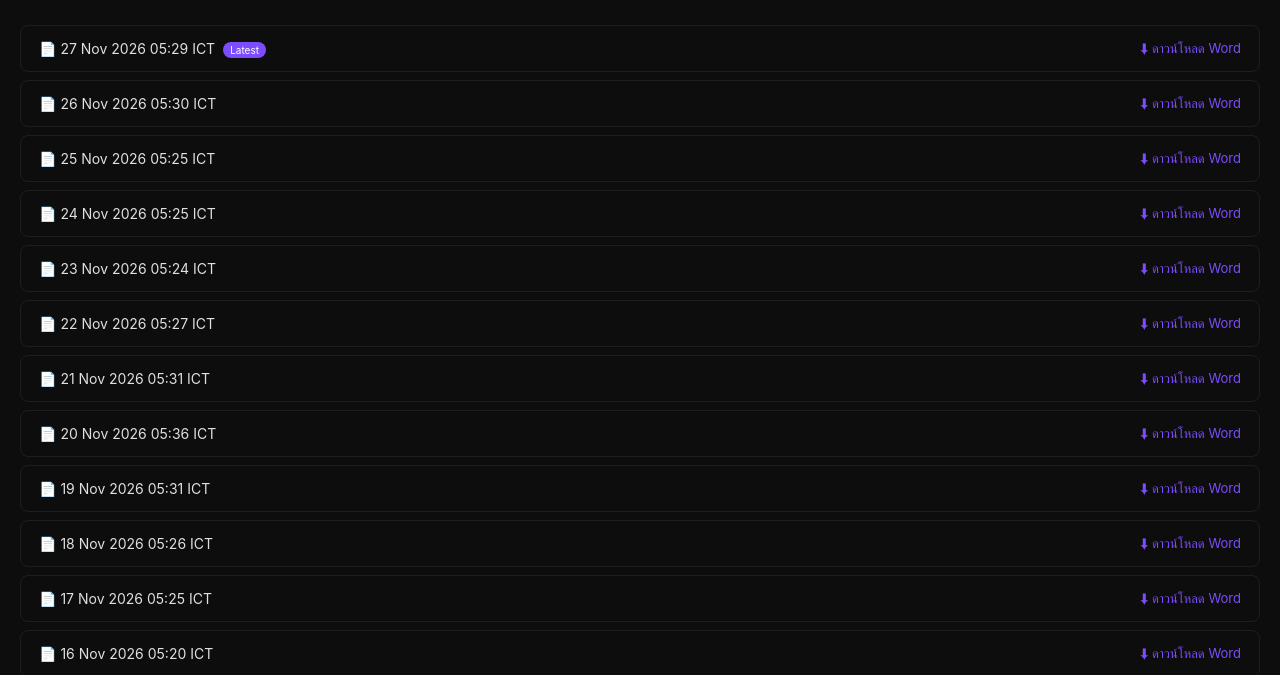
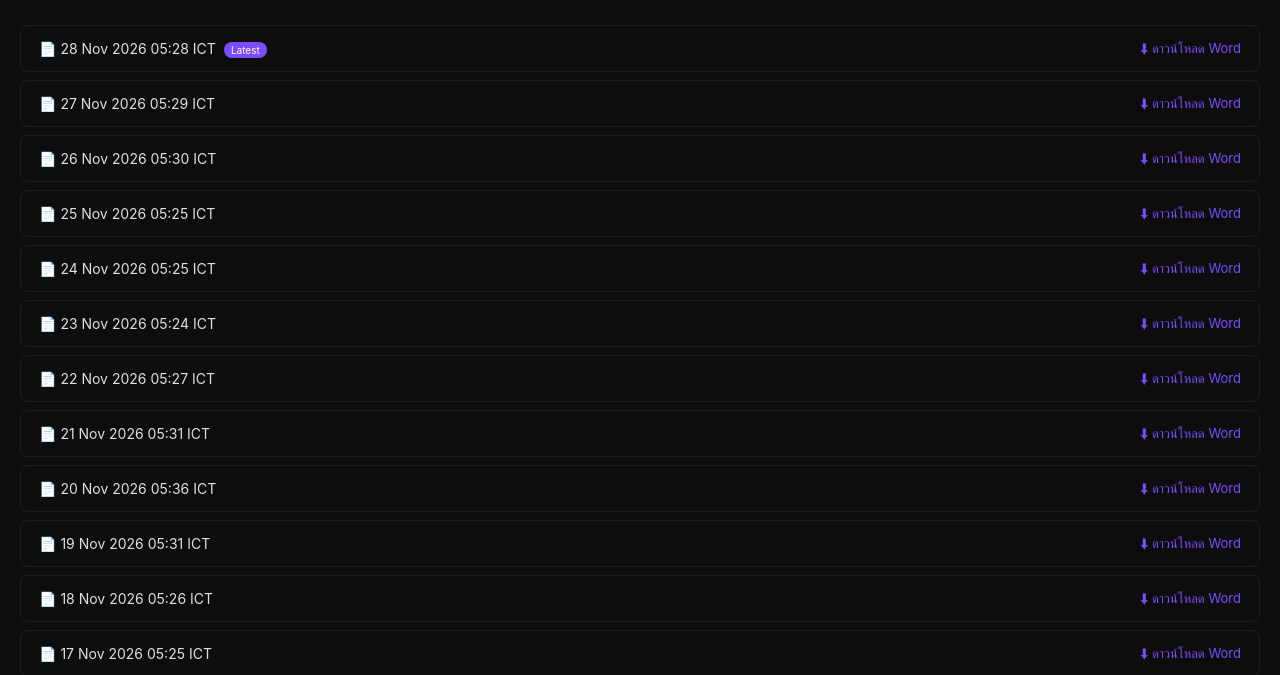
Before and after one commit to nathatayaapi-creator/farming-report, a plain HTML site: page scripts/index.html in a window 1280 px wide. Shown: the part 126-801 px from the top of the page. Drawn offline with Linux system fonts and the light colour scheme.

Commit message:
Rebuild scripts index 28 Nov 2026 05:28 ICT

```diff
--- a/scripts/index.html
+++ b/scripts/index.html
@@ -23,7 +23,8 @@
 <a class="back" href="https://farming-report.pages.dev/">← Report ล่าสุด</a>
 <h1>✍️ TikTok Scripts Archive</h1>
 <p class="sub">รายการ scripts ย้อนหลังทั้งหมด · คลิกเพื่อดาวน์โหลด Word (.docx)</p>
-<a class="row" href="https://farming-report.pages.dev/scripts/scripts_20261127_052904.docx" download="scripts_20261127_052904.docx"><span class="label">📄 27 Nov 2026  05:29 ICT<span style="background:#7c4dff;color:#fff;font-size:10px;padding:2px 7px;border-radius:10px;margin-left:8px">Latest</span></span><span class="dl">⬇ ดาวน์โหลด Word</span></a>
+<a class="row" href="https://farming-report.pages.dev/scripts/scripts_20261128_052839.docx" download="scripts_20261128_052839.docx"><span class="label">📄 28 Nov 2026  05:28 ICT<span style="background:#7c4dff;color:#fff;font-size:10px;padding:2px 7px;border-radius:10px;margin-left:8px">Latest</span></span><span class="dl">⬇ ดาวน์โหลด Word</span></a>
+<a class="row" href="https://farming-report.pages.dev/scripts/scripts_20261127_052904.docx" download="scripts_20261127_052904.docx"><span class="label">📄 27 Nov 2026  05:29 ICT</span><span class="dl">⬇ ดาวน์โหลด Word</span></a>
 <a class="row" href="https://farming-report.pages.dev/scripts/scripts_20261126_053012.docx" download="scripts_20261126_053012.docx"><span class="label">📄 26 Nov 2026  05:30 ICT</span><span class="dl">⬇ ดาวน์โหลด Word</span></a>
 <a class="row" href="https://farming-report.pages.dev/scripts/scripts_20261125_052552.docx" download="scripts_20261125_052552.docx"><span class="label">📄 25 Nov 2026  05:25 ICT</span><span class="dl">⬇ ดาวน์โหลด Word</span></a>
 <a class="row" href="https://farming-report.pages.dev/scripts/scripts_20261124_052558.docx" download="scripts_20261124_052558.docx"><span class="label">📄 24 Nov 2026  05:25 ICT</span><span class="dl">⬇ ดาวน์โหลด Word</span></a>
```
